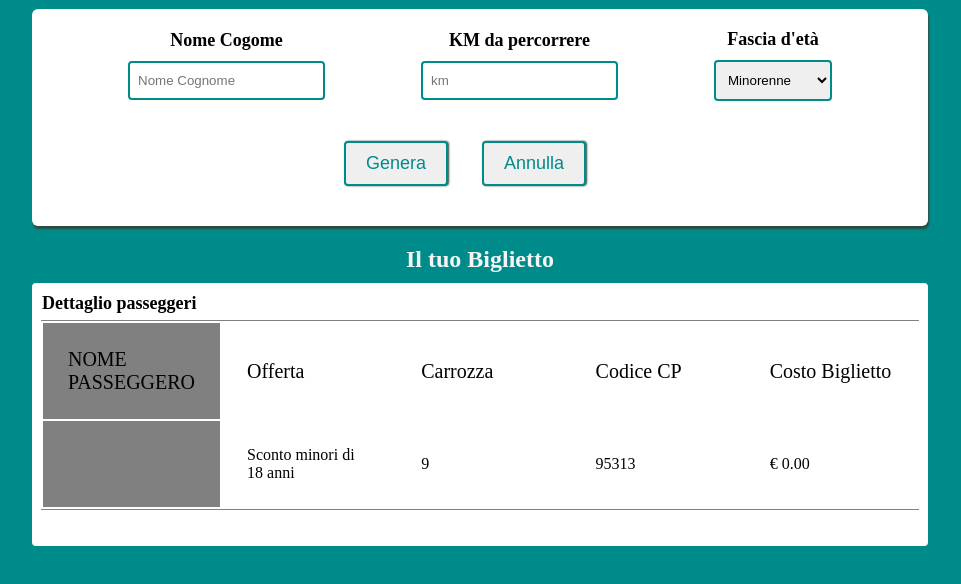
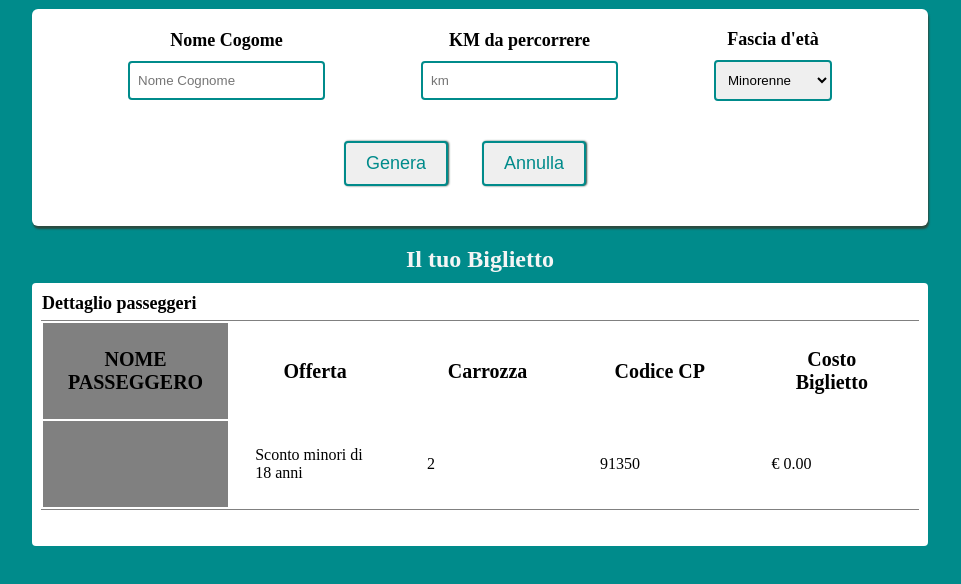
Before and after one commit to Jo-Mel/js-biglietto-treno-form, a plain HTML site: page index.html in a window 1280 px wide. Both pictures are taken after a click on the button "Genera". Shown: the part 128-712 px from the top of the page, without its empty margins (160-1121 px from the left). Drawn offline with Linux system fonts and the light colour scheme.

Commit message:
piccole modifiche

```diff
--- a/index.html
+++ b/index.html
@@ -44,11 +44,11 @@
           <table>
             <thead>
               <tr class="row-1">
-                <td>NOME PASSEGGERO</td>
-                <td>Offerta</td>
-                <td>Carrozza</td>
-                <td>Codice CP</td>
-                <td>Costo Biglietto</td>
+                <th>NOME PASSEGGERO</th>
+                <th>Offerta</th>
+                <th>Carrozza</th>
+                <th>Codice CP</th>
+                <th>Costo Biglietto</th>
               </tr>
             </thead>
             <tbody>
--- a/js/script.js
+++ b/js/script.js
@@ -17,11 +17,19 @@ document.getElementById('genera').addEventListener('click', function(){ // al cl
 
     document.getElementById('tck-nome-pass').innerHTML = nomeCognome;
 
-    var carrozza = Math.floor(Math.random()* 10);                      // genero i numeri random per carrozza e codice CP
+    // genero la carrozza e il codice cp richiamando la funzione
+    var carrozza = generaRandom(1,10);
+    var codice = generaRandom(90000,100000);
+    //visualizzo
     document.getElementById('tck-carrozza').innerHTML = carrozza;
+    document.getElementById('tck-cod-cp').innerHTML = codice;
 
-    var codice = Math.floor(Math.random()* (99999 - 90000 + 1) + 90000);
-    document.getElementById('tck-cod-cp').innerHTML = codice;
+
+    // var carrozza = Math.floor(Math.random()* 10);                  // genero i numeri random per carrozza e codice CP
+    // document.getElementById('tck-carrozza').innerHTML = carrozza;
+
+    // var codice = Math.floor(Math.random()* (99999 - 90000 + 1) + 90000);
+    // document.getElementById('tck-cod-cp').innerHTML = codice;
 
     var prezzo = 0.21 * km; // calcolo il prezzo standard
     prezzo = prezzo.toFixed(2);
@@ -44,7 +52,12 @@ document.getElementById('genera').addEventListener('click', function(){ // al cl
         document.getElementById('tck-sconto').innerHTML = offerta;
     }
 
+
 });
+
+function generaRandom(min,max){ // la funzione per generare i numeri random
+    return Math.floor(Math.random()*(max -min) + min);
+}
 
 document.getElementById('annulla').addEventListener('click', function(){ //funzione per il reset dei dati al click del bottone 'annulla'
     location.reload();
```
